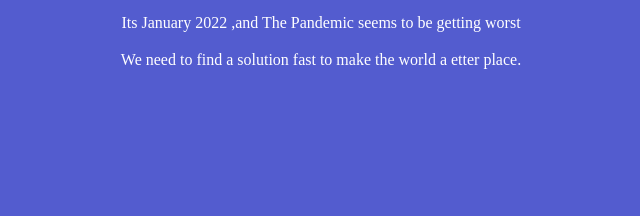
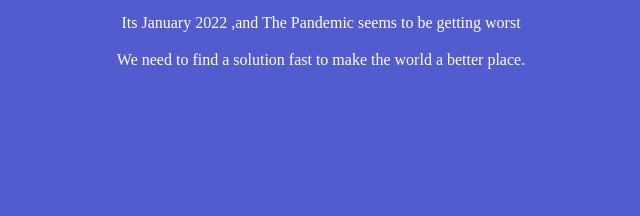
Before and after one commit to newera88/surviving2022, a plain HTML site: page index.html in a window 1280 px wide. Shown: the part 321-537 px from the top of the page, 319-959 px from the left. Drawn offline with Linux system fonts and the light colour scheme.

Commit message:
I corrected a spelling on line 32 of index page.

```diff
--- a/index.html
+++ b/index.html
@@ -29,7 +29,7 @@
       <div class="center-container">
         <h2>The Pandemic Is still the Main Headlines In the News</h2>
         <p>Its January 2022 ,and The Pandemic seems to be getting worst</p>
-        <p>We need to find a solution fast to  make the world a etter place.</p>
+        <p>We need to find a solution fast to  make the world a better place.</p>
      </div>
 
     </section>
```
